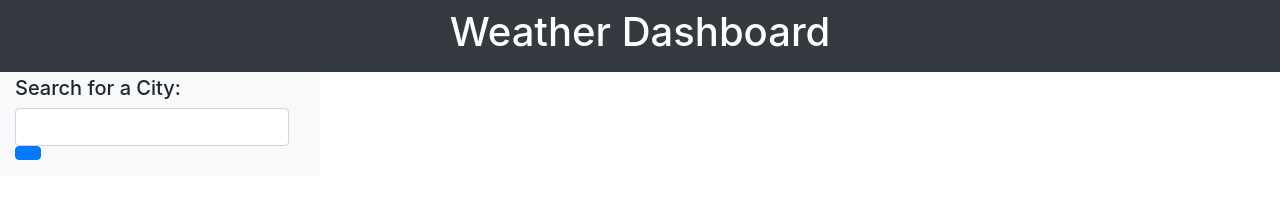
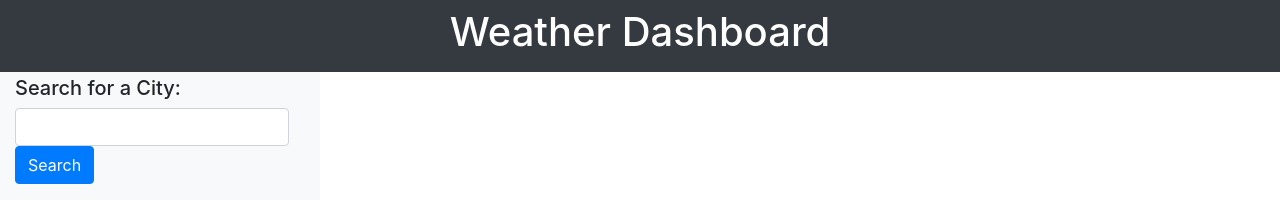
Before and after one commit to shannontrainor/weather-dashboard, a plain HTML site: page Assets/index.html in a window 1280 px wide. Drawn offline with nearby package versions, Linux system fonts and the light colour scheme.

Commit message:
added title to search btn

```diff
--- a/Assets/index.html
+++ b/Assets/index.html
@@ -22,7 +22,7 @@
                 <h5 class="mt-1">Search for a City:</h5>
                 <div class="form-inline form-group">
                     <input class="form-control" type="text" id="search-value" />
-                    <button class="btn btn-primary" id="search-button"> <i class="fa fa-search"></i> </button>
+                    <button class="btn btn-primary" id="search-button">Search<i class="fa fa-search"></i> </button>
                 </div>
                 <!--List of most recent searches-->
                 <ul class="list-group history"></ul>
@@ -38,14 +38,6 @@
 
 
 
-
-
-
-
-
-
-
-
     <script src="http://code.jquery.com/jquery-3.5.1.min.js" integrity="sha256-9/aliU8dGd2tb6OSsuzixeV4y/faTqgFtohetphbbj0=" crossorigin="anonymous"></script>
     <script src="script.js"></script>
 </body>
```
